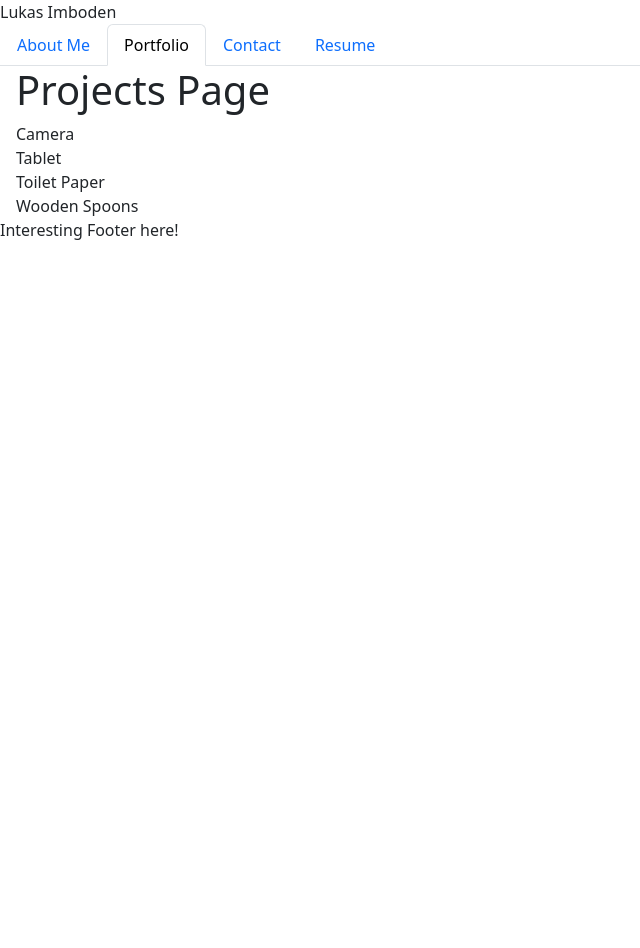
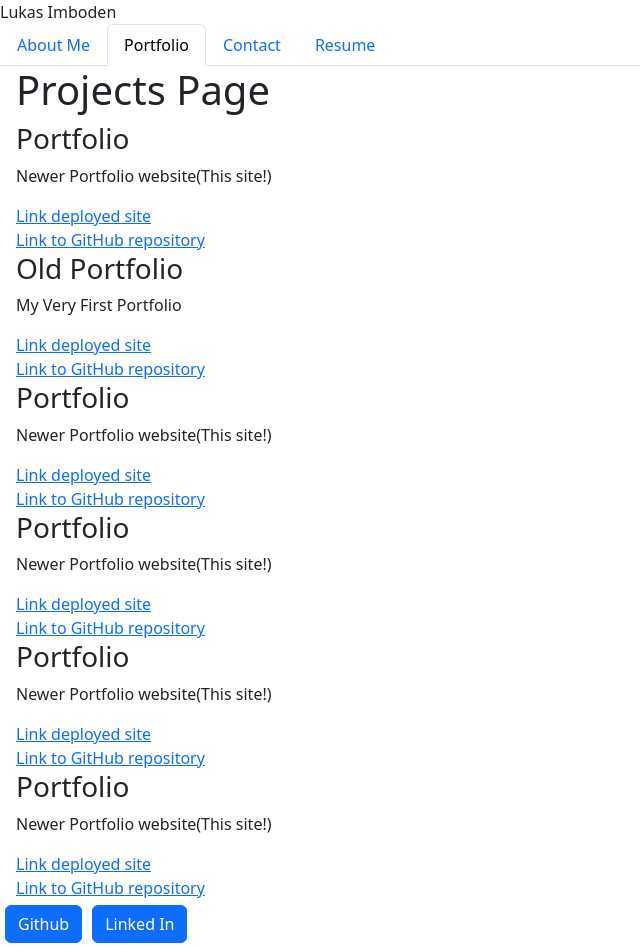
Before and after one commit to limboden/Portfolio-Website, a React (Vite) app: page /Portfolio in a window 1280 px wide. Shown: the whole page, without its empty margins (0-640 px from the left). Before the commit the page ends 800 px from the top, so only its background shows below. Built offline with nearby package versions, Linux system fonts and the light colour scheme.

Commit message:
created the Portfolio cards and also the download link for my resume

```diff
--- a/src/App.jsx
+++ b/src/App.jsx
@@ -7,7 +7,11 @@ import 'bootstrap/dist/js/bootstrap.bundle.min.js';
 
 function App() {
   // The Outlet component will conditionally swap between the different pages according to the URL
-
+  const styles = {
+    footerButtons: {
+      margin: '5px'
+    }
+  }
   return (
     <>
       <header>Lukas Imboden</header>
@@ -16,7 +20,8 @@ function App() {
         <Outlet />
       </main>
       <footer>
-        <p>Interesting Footer here!</p>
+        <a class="btn btn-primary" target="_blank" style={styles.footerButtons} href="http://www.github.com/limboden">Github</a>
+        <a class="btn btn-primary" target="_blank" style={styles.footerButtons} href="https://www.linkedin.com/in/lukas-imboden-06b74a22a/">Linked In</a>
       </footer>
     </>
   );
--- /dev/null
+++ b/src/components/ProjectCard.jsx
@@ -0,0 +1,19 @@
+
+
+
+
+
+
+
+export default function ProjectCard(props) {
+  return (
+    <div>
+      <h3>{props.title}</h3>
+      <p>{props.description}</p>
+      <a rel="noreferrer" target="_blank" href={props.link}>Link deployed site</a>
+      <br />
+      <a rel="noreferrer" target="_blank" href={props.repo}>Link to GitHub repository</a>
+
+    </div>
+  );
+}
--- a/src/pages/Contact.jsx
+++ b/src/pages/Contact.jsx
@@ -3,23 +3,29 @@ const style = {
     width: '70px',
     textAlign: 'right',
     marginRight: '5px'
+  },
+  submitButton: {
+    margin: '5px 0px',
   }
 }
+
+
+
 
 export default function Contact() {
   return (
     <div>
       <h1>Contact Page</h1>
-      <form id="contactForm" class="form-group">
-        <div class="form-group">
-          <label style={style.label} for="name"><span class="text-danger"></span>Name: </label>
-          <input id="name" class="form-control" type="text" required />
-          <label style={style.label} for="email">Email: </label>
-          <input id="email" class="form-control" type="email" required />
-          <label style={style.label} for="message">Message: </label>
-          <input id="message" class="form-control" type="textarea" required />
+      <form id="contactForm" className="form-group">
+        <div className="form-group">
+          <label htmlFor="name"><span className="text-danger"></span>Name: </label>
+          <input id="name" className="form-control" type="text" required />
+          <label htmlFor="email">Email: </label>
+          <input id="email" className="form-control" type="email" required />
+          <label htmlFor="message">Message: </label>
+          <textarea id="message" className="form-control" type="text" required />
         </div>
-        <button type="submit" class="btn btn-primary" >Submit!</button>
+        <button style={style.submitButton} type="submit" className="btn btn-primary" >Submit!</button>
 
       </form>
 
--- a/src/pages/Portfolio.jsx
+++ b/src/pages/Portfolio.jsx
@@ -13,6 +13,8 @@
 //   }
 // };
 
+import ProjectCard from "../components/ProjectCard";
+
 
 
 export default function Portfolio() {
@@ -20,16 +22,22 @@ export default function Portfolio() {
     <div>
       <h1>Projects Page</h1>
       <section>
-        <header>Camera</header>
+        <ProjectCard title="Portfolio" description="Newer Portfolio website(This site!)" link="./" repo="https://github.com/limboden/limboden.github.io" />
       </section>
       <section>
-        <header>Tablet</header>
+        <ProjectCard title="Old Portfolio" description="My Very First Portfolio" link="https://limboden.github.io" repo="https://github.com/limboden/limboden.github.io" />
       </section>
       <section>
-        <header>Toilet Paper</header>
+        <ProjectCard title="Portfolio" description="Newer Portfolio website(This site!)" link="./" repo="https://github.com/limboden/limboden.github.io" />
       </section>
       <section>
-        <header>Wooden Spoons</header>
+        <ProjectCard title="Portfolio" description="Newer Portfolio website(This site!)" link="./" repo="https://github.com/limboden/limboden.github.io" />
+      </section>
+      <section>
+        <ProjectCard title="Portfolio" description="Newer Portfolio website(This site!)" link="./" repo="https://github.com/limboden/limboden.github.io" />
+      </section>
+      <section>
+        <ProjectCard title="Portfolio" description="Newer Portfolio website(This site!)" link="./" repo="https://github.com/limboden/limboden.github.io" />
       </section>
     </div>
   );
--- a/src/pages/Resume.jsx
+++ b/src/pages/Resume.jsx
@@ -3,8 +3,9 @@ export default function Resume() {
     <div>
       <h1>Resume</h1>
       <p>
-        here's my resume!
+        here is my resume
       </p>
+      <a download href="../assets/Imboden_Resume 5-21-2024.pdf">Download!</a>
     </div>
   );
 }
```
Also changed, not shown: src/assets/Lukas photo.jpeg (added), 1 other file (tests, documents, lock files or other folders).
